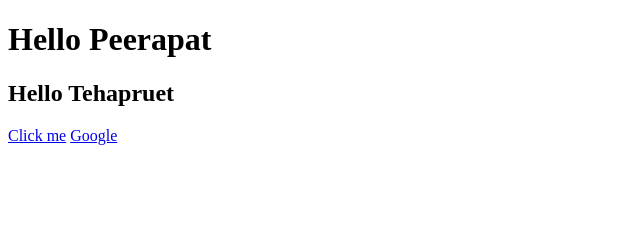
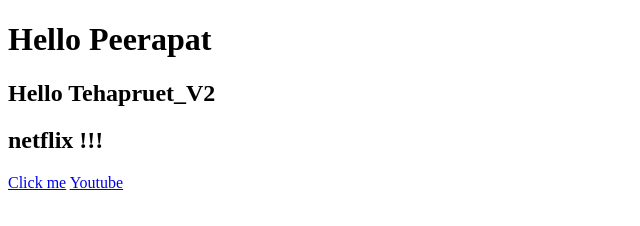
Before and after one commit to SoHizz21/HW4_Github_CommitWorkshop, a plain HTML site: page index.html in a window 1280 px wide. Shown: the whole page, without its empty margins (0-640 px from the left). Drawn offline with Linux system fonts and the light colour scheme.

Commit message:
Change Link

```diff
--- a/index.html
+++ b/index.html
@@ -5,8 +5,9 @@
 </head>
 <body>
     <h1>Hello Peerapat</h1>
-    <h2>Hello Tehapruet</h2>
-    <a href="https://www.youtube.com/watch?v=dQw4w9WgXcQ">Click me</a>
-    <a href="https://www.google.com/">Google</a>
+    <h2>Hello Tehapruet_V2</h2>
+    <h2>netflix !!!</h2>
+    <a href="https://www.netflix.com/">Click me</a>
+    <a href="https://www.Youtube.com/">Youtube</a>
 </body>
 </html>
```
